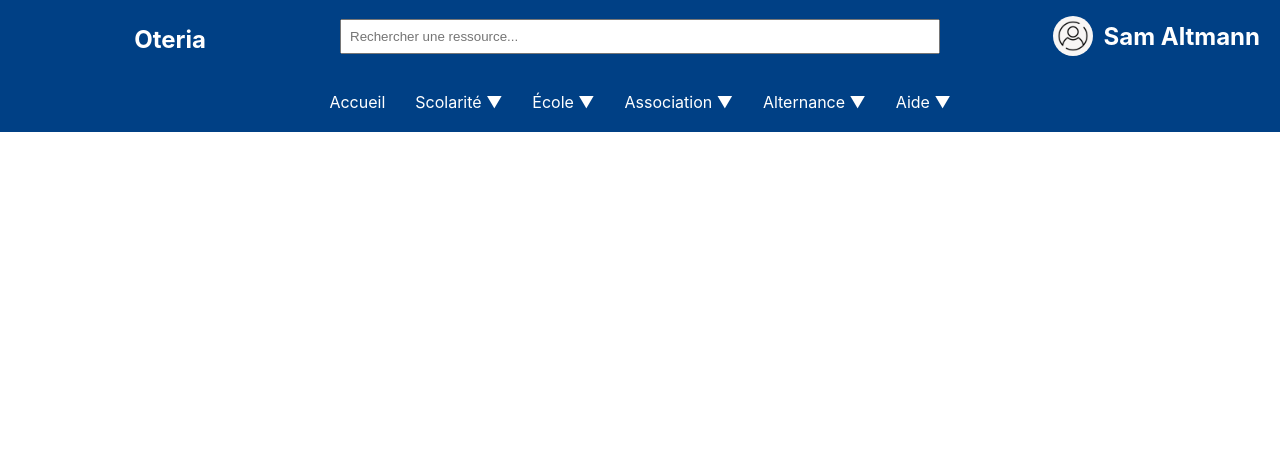
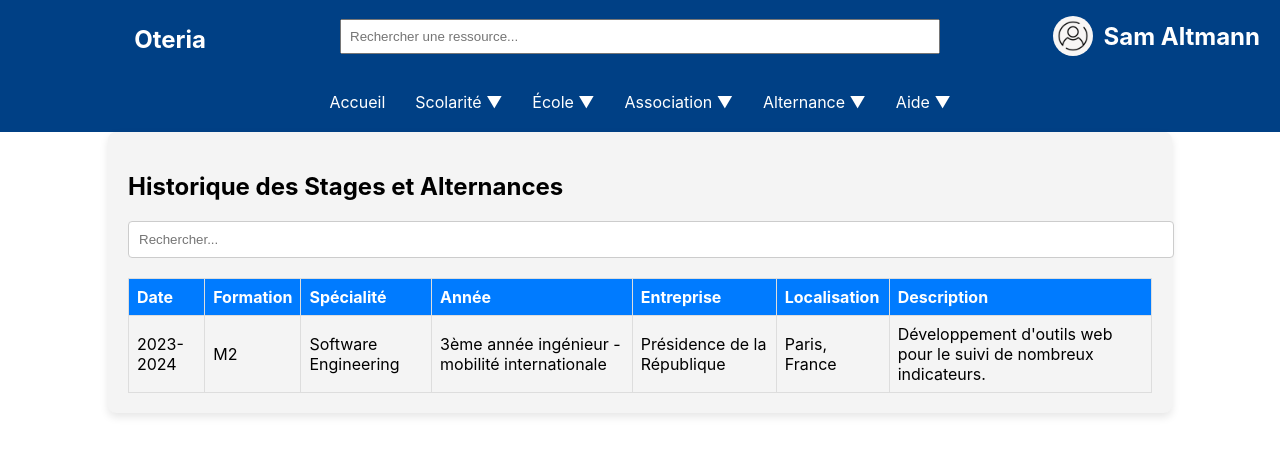
Before and after one commit to Brice789/campuslink, a React (Create React App) app: page /stages in a window 1280 px wide. Shown: the top 456 px of the page. Built offline with nearby package versions, Linux system fonts and the light colour scheme.

Commit message:
Calendrier Homepage Page Faite

```diff
--- a/src/App.js
+++ b/src/App.js
@@ -7,78 +7,36 @@ import NotesPage from './components/NotesPage';
 import Bar from './components/Bar';
 import Actualites from './components/Actualites';
 import Footer from './components/Footer'; // Assurez-vous que le chemin est correct
-
 import Absences from './components/Absences';
 import ProfilePage from './components/Profil';
-
+import Stage from './components/Stage'; // Assurez-vous que le chemin est correct
 
 function App() {
+  const [events, setEvents] = useState([]);
 
-  // const [news, setNews] = useState([]);
-  const [events, setEvents] = useState([]); // Ajoutez une gestion d'état pour les événements
-  const [loading, setLoading] = useState(true);
-  const [error, setError] = useState(null);
-
-  // // Supposons que vous avez une fonction pour charger les événements similairement aux actualités
-  // useEffect(() => {
-  //   fetch('http://localhost:1337/api/news2/')  // Assurez-vous que l'URL correspond à votre point d'accès API
-  //     .then(response => {
-  //       if (!response.ok) { throw new Error(`HTTP error! status: ${response.status}`); }
-  //       return response.json();
-  //     })
-  //     .then(data => {
-  //       setNews(data.data || []);
-  //       // Supposons que vous chargiez les événements ici aussi
-  //       setEvents(data.events || []);
-  //       setLoading(false);
-  //     })
-  //     .catch(error => {
-  //       console.error('Error fetching data', error);
-  //       setError(error.toString());
-  //       setLoading(false);
-  //     });
-  // }, []);
-
-  // if (loading) return <div>Loading...</div>;
-  // if (error) return <div>Error: {error}</div>;
+  useEffect(() => {
+    const fetchedEvents = [
+      { title: 'Pentest automatisé en Python', start: new Date(2024, 4, 13, 9, 0), end: new Date(2024, 4, 13, 12, 0), room: 'Salle 101', professor: 'Arnaud Lambert' },
+      { title: 'Masterclass', start: new Date(2024, 4, 14, 9, 0), end: new Date(2024, 4, 14, 12, 0), room: 'Salle 102', professor: 'Wiam Mica' },
+      { title: 'Cyber Threat Intelligence', start: new Date(2024, 4, 14, 14, 0), end: new Date(2024, 4, 14, 17, 0), room: 'Salle 103', professor: 'William Marin' },
+      { title: 'Entrainement CTF d\'OteriHack avec Podalirius', start: new Date(2024, 4, 13, 18, 0), end: new Date(2024, 4, 13, 21, 0), room: 'Salle 104', professor: 'Prof de Hack' },
+      { title: 'Mission Oteria', start: new Date(2024, 4, 15, 9, 0), end: new Date(2024, 4, 15, 12, 0), room: 'Salle 105', professor: 'Wiam Mica' },
+      { title: 'English', start: new Date(2024, 4, 15, 14, 0), end: new Date(2024, 4, 15, 17, 0), room: 'Salle 106', professor: 'Miss Meyer' },
+      { title: 'Architecture & Sécurité', start: new Date(2024, 4, 16, 9, 0), end: new Date(2024, 4, 16, 12, 0), room: 'Salle 107', professor: 'Alpaga Christiano' },
+      { title: 'Modules optionnels', start: new Date(2024, 4, 16, 14, 0), end: new Date(2024, 4, 16, 17, 0), room: 'Salle 108', professor: 'William Marin' },
+      { title: 'Lab IT', start: new Date(2024, 4, 17, 9, 0), end: new Date(2024, 4, 17, 12, 0), room: 'Salle 109', professor: 'Sebastien Meilon' },
+      { title: 'Vendredi Oteria', start: new Date(2024, 4, 17, 14, 0), end: new Date(2024, 4, 17, 17, 0), room: 'Salle 110', professor: 'Arnaud Lambert' }
+    ];
+    setEvents(fetchedEvents);
+  }, []);
 
   const news = [
-    {
-      id: 1,
-      title: "Rendez-vous avec le CISO de Amazon",
-      date: "2023-05-01",
-      imageUrl: "/assets/Actu/man.jpg"
-    },
-    {
-      id: 2,
-      title: "Les entreprises partenaires",
-      date: "2023-05-02",
-      imageUrl: "/assets/Actu/events.jpeg"
-    },
-    {
-      id: 3,
-      title: "Visite de l'entreprise Gensler",
-      date: "2023-05-02",
-      imageUrl: "/assets/Actu/gens.jpeg"
-    },
-    {
-      id: 4,
-      title: "Les mystères de la cryptologie",
-      date: "2023-05-02",
-      imageUrl: "/assets/Actu/computer-security-lock-and-payment.jpg"
-    },
-    {
-      id: 6,
-      title: "E-Commerces et Cybersécurité",
-      date: "2023-05-02",
-      imageUrl: "/assets/Actu/gold-cyber-monday.jpg"
-    },
-    {
-      id: 5,
-      title: "Avoir des projets écologiques",
-      date: "2023-08-02",
-      imageUrl: "/assets/Actu/eco.jpeg"
-    },
+    { id: 1, title: "Rendez-vous avec le CISO de Amazon", date: "2023-05-01", imageUrl: "/assets/Actu/man.jpg" },
+    { id: 2, title: "Les entreprises partenaires", date: "2023-05-02", imageUrl: "/assets/Actu/events.jpeg" },
+    { id: 3, title: "Visite de l'entreprise Gensler", date: "2023-05-02", imageUrl: "/assets/Actu/gens.jpeg" },
+    { id: 4, title: "Les mystères de la cryptologie", date: "2023-05-02", imageUrl: "/assets/Actu/computer-security-lock-and-payment.jpg" },
+    { id: 6, title: "E-Commerces et Cybersécurité", date: "2023-05-02", imageUrl: "/assets/Actu/gold-cyber-monday.jpg" },
+    { id: 5, title: "Avoir des projets écologiques", date: "2023-08-02", imageUrl: "/assets/Actu/eco.jpeg" },
   ];
 
   return (
@@ -93,6 +51,7 @@ function App() {
           <Route path="/absences" element={<Absences />} />
           <Route path="/actualites" element={<Actualites news={news} />} />
           <Route path="/profile" element={<ProfilePage />} />
+          <Route path="/stages" element={<Stage />} /> {/* Nouvelle route pour les stages */}
         </Routes>
         {/* <Footer />  */}
       </div>
--- a/src/components/Calendar.js
+++ b/src/components/Calendar.js
@@ -6,6 +6,11 @@ import 'react-big-calendar/lib/css/react-big-calendar.css';
 const localizer = momentLocalizer(moment);
 
 const MyCalendar = ({ events }) => {
+  // Fonction pour gérer les clics sur les événements
+  const handleEventClick = (event) => {
+    alert(`Cliquez pour rejoindre la réunion avec ${event.professor} dans la salle ${event.room}`);
+  };
+
   return (
     <div style={{ height: 700 }}>
       <Calendar
@@ -13,7 +18,20 @@ const MyCalendar = ({ events }) => {
         events={events}
         startAccessor="start"
         endAccessor="end"
+        defaultView="week"  // Configure la vue par défaut sur la semaine
+        min={new Date(2024, 0, 1, 8, 0)}  // Commence la journée à 8h
+        max={new Date(2024, 0, 1, 21, 0)}  // Termine la journée à 21h
         style={{ height: 500 }}
+        onSelectEvent={handleEventClick}
+        components={{
+          event: ({ event }) => (
+            <span>
+              <strong>{event.title}</strong>
+              <div>Salle : {event.room}</div>
+              <div>Prof : {event.professor}</div>
+            </span>
+          )
+        }}
       />
     </div>
   );
--- a/src/components/Navbar.js
+++ b/src/components/Navbar.js
@@ -24,7 +24,7 @@ const Navbar = () => {
   const stage = [
     { label: "Alternance et stage", path: "/evenements" },
     { label: "Suivi et évaluation", path: "/projets" },
-    { label: "Offre de Stage", path: "/communaute" }
+    { label: "Offre de Stage", path: "/stages" }
   ];
   const aide = [
     { label: "Ressources", path: "/evenements" },
--- a/src/components/Profil.css
+++ b/src/components/Profil.css
@@ -1,34 +1,57 @@
 .profile-container {
+  display: flex;
+  flex-direction: column;
+  align-items: center;
   background-color: #f4f4f4;
   color: #333;
   padding: 20px;
-    margin: auto;
-    width: 80%;
-    box-shadow: 0 0 10px rgba(0,0,0,0.1);
+  width: 100%;
 }
 
-  .header img {
+.profile-header {
+  display: flex;
+  justify-content: space-between;
+  width: 100%;
+  margin-bottom: 20px;
+}
+
+.profile-info {
+  flex-grow: 1;
+}
+
+.profile-photo .photo-container {
   width: 100px;
   height: 100px;
   border-radius: 50%;
+  overflow: hidden;
+  cursor: pointer;
+  box-shadow: 0 4px 8px rgba(0, 0, 0, 0.1);
 }
 
-  .header h1 {
-    color: #0056b3;
+.profile-photo img {
+  width: 100%;
+  height: 100%;
+  object-fit: cover;
 }
 
-  .contacts, .events, .schedule {
-    margin-top: 20px;
+.contacts-legal, .academic-details {
   background-color: white;
   padding: 10px;
   border-radius: 5px;
+  box-shadow: 0 2px 5px rgba(0,0,0,0.1);
+  width: 100%;
 }
 
-  .contacts p, .events ul, .schedule p {
-    margin-left: 20px;
+.sms-button {
+  background-color: #007BFF;
+  color: white;
+  border: none;
+  padding: 6px 12px;
+  border-radius: 4px;
+  cursor: pointer;
+  transition: box-shadow 0.3s ease-in-out;
 }
 
-  .events ul {
-    list-style-type: none;
-    padding: 0;
+.sms-button:hover {
+  box-shadow: 0 4px 8px rgba(0, 0, 0, 0.2);
 }
--- /dev/null
+++ b/src/components/Stage.css
@@ -0,0 +1,47 @@
+.stage-container {
+    width: 80%;
+    margin: auto;
+    padding: 20px;
+    background-color: #f4f4f4;
+    border-radius: 8px;
+    box-shadow: 0 4px 8px rgba(0, 0, 0, 0.1);
+}
+
+.search-input {
+    width: 100%;
+    padding: 10px;
+    margin-bottom: 20px;
+    border: 1px solid #ccc;
+    border-radius: 4px;
+}
+
+.table-container {
+    overflow-x: auto;
+}
+
+table {
+    width: 100%;
+    border-collapse: collapse;
+}
+
+table, th, td {
+    border: 1px solid #ddd;
+}
+
+th, td {
+    text-align: left;
+    padding: 8px;
+}
+
+th {
+    background-color: #007bff;
+    color: white;
+}
+
+tr:nth-child(even) {
+    background-color: #f2f2f2;
+}
+
+tr:hover {
+    background-color: #ddd;
+}
--- /dev/null
+++ b/src/components/Stage.js
@@ -0,0 +1,73 @@
+import React, { useState } from 'react';
+import './Stage.css'; // Assurez-vous que le chemin vers le fichier CSS est correct
+
+const Stage = () => {
+    const [stages, setStages] = useState([
+        // Ajouter ici les données de stage complètes
+        {
+            date: '2023-2024',
+            formation: 'M2',
+            specialite: 'Software Engineering',
+            annee: '3ème année ingénieur - mobilité internationale',
+            entreprise: 'Présidence de la République',
+            localisation: 'Paris, France',
+            description: 'Développement d\'outils web pour le suivi de nombreux indicateurs.'
+        },
+        // Ajouter d'autres entrées de stage si nécessaire
+    ]);
+
+    const [searchTerm, setSearchTerm] = useState('');
+
+    const handleSearchChange = (event) => {
+        setSearchTerm(event.target.value);
+    };
+
+    const filteredStages = stages.filter(stage =>
+        stage.description.toLowerCase().includes(searchTerm.toLowerCase()) ||
+        stage.specialite.toLowerCase().includes(searchTerm.toLowerCase()) ||
+        stage.entreprise.toLowerCase().includes(searchTerm.toLowerCase())
+    );
+
+    return (
+        <div className="stage-container">
+            <h2>Historique des Stages et Alternances</h2>
+            <input
+                type="text"
+                placeholder="Rechercher..."
+                value={searchTerm}
+                onChange={handleSearchChange}
+                className="search-input"
+            />
+            <div className="table-container">
+                <table>
+                    <thead>
+                        <tr>
+                            <th>Date</th>
+                            <th>Formation</th>
+                            <th>Spécialité</th>
+                            <th>Année</th>
+                            <th>Entreprise</th>
+                            <th>Localisation</th>
+                            <th>Description</th>
+                        </tr>
+                    </thead>
+                    <tbody>
+                        {filteredStages.map((stage, index) => (
+                            <tr key={index}>
+                                <td>{stage.date}</td>
+                                <td>{stage.formation}</td>
+                                <td>{stage.specialite}</td>
+                                <td>{stage.annee}</td>
+                                <td>{stage.entreprise}</td>
+                                <td>{stage.localisation}</td>
+                                <td>{stage.description}</td>
+                            </tr>
+                        ))}
+                    </tbody>
+                </table>
+            </div>
+        </div>
+    );
+};
+
+export default Stage;
```
Also changed, not shown: src/components/Planning.js (+12 -5 lines), src/components/Profil.js (+45 -20 lines). Lines whose indentation alone changed are shown as unchanged.
